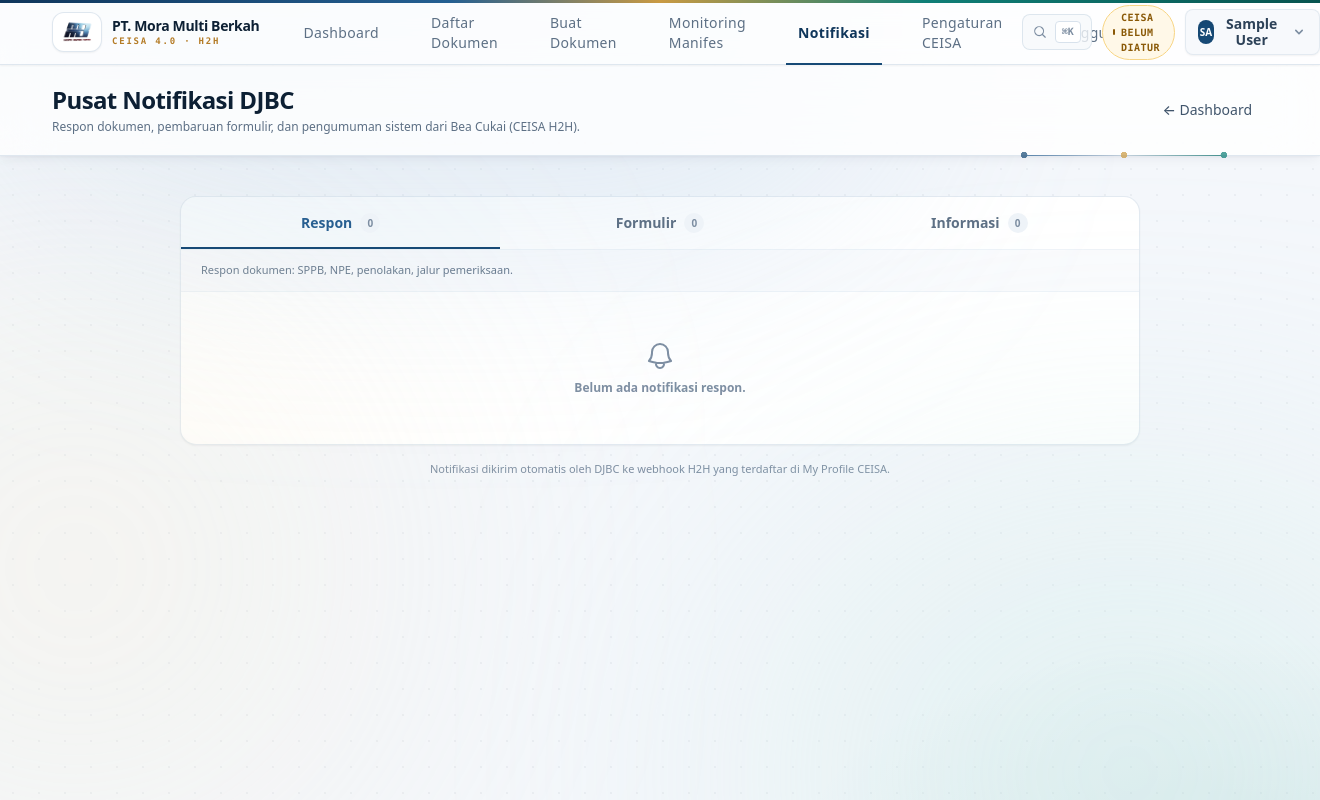
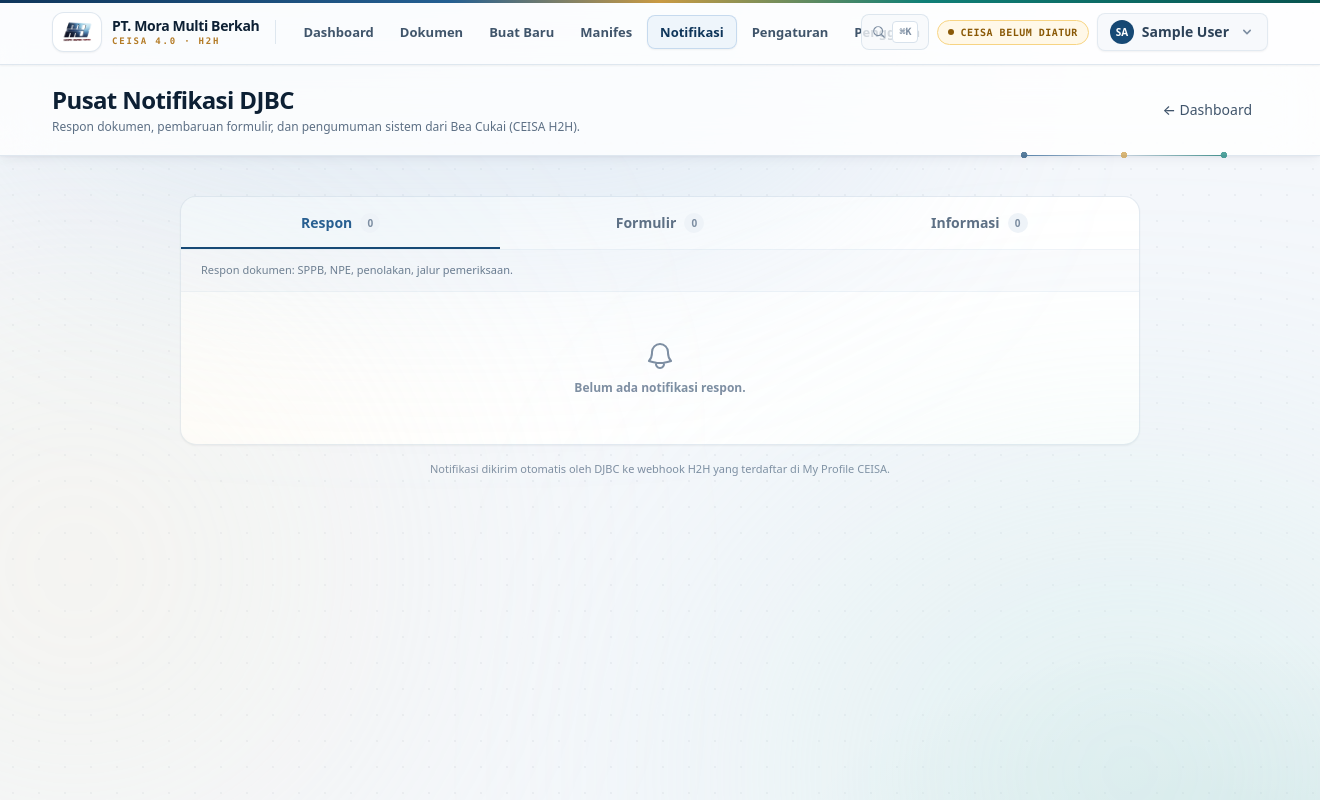
Before and after one commit to irwanbc79/ceisa, a Laravel app: page /notifikasi in a window 1320 px wide. Run offline with Laravel 12, Linux system fonts and the light colour scheme; the visitor is signed in with stand-in values (Sample User, id 1); data that the repository does not hold is empty; style sheets or scripts are compiled from the project's sources; some web fonts are replaced.

Commit message:
fix(ui): clean single-line pill navbar layout without overlap

```diff
--- a/resources/views/components/nav-link.blade.php
+++ b/resources/views/components/nav-link.blade.php
@@ -2,8 +2,8 @@
 
 @php
 $classes = ($active ?? false)
-            ? 'inline-flex items-center px-3 pt-1 border-b-2 border-indigo-600 text-sm font-bold leading-5 text-indigo-700 focus:outline-none transition duration-150 ease-in-out tracking-wide'
-            : 'inline-flex items-center px-3 pt-1 border-b-2 border-transparent text-sm font-medium leading-5 text-slate-500 hover:text-slate-800 hover:border-slate-300 focus:outline-none transition duration-150 ease-in-out tracking-wide';
+            ? 'inline-flex items-center whitespace-nowrap px-3 py-1.5 rounded-lg bg-indigo-50/90 text-indigo-700 border border-indigo-200/70 text-[13px] font-bold leading-5 shadow-sm focus:outline-none transition duration-150 ease-in-out'
+            : 'inline-flex items-center whitespace-nowrap px-2.5 py-1.5 rounded-lg border border-transparent text-[13px] font-semibold leading-5 text-slate-600 hover:text-slate-900 hover:bg-slate-100/80 focus:outline-none transition duration-150 ease-in-out';
 @endphp
 
 <a {{ $attributes->merge(['class' => $classes]) }}>
--- a/resources/views/layouts/navigation.blade.php
+++ b/resources/views/layouts/navigation.blade.php
@@ -1,40 +1,42 @@
 <nav x-data="{ open: false }" class="bg-panel/85 backdrop-blur-md border-b border-slate-200/80 sticky top-0 z-50 shadow-sm transition-all duration-300">
     <!-- Primary Navigation Menu -->
     <div class="max-w-7xl mx-auto px-4 sm:px-6 lg:px-8">
-        <div class="flex justify-between h-16">
-            <div class="flex">
+        <div class="flex items-center justify-between gap-4 h-16">
+            <div class="flex items-center gap-4 min-w-0">
                 <!-- Logo & Header Title -->
                 <div class="shrink-0 flex items-center">
                     <a href="{{ route('dashboard') }}" class="inline-flex items-center gap-2.5 group">
                         <span class="h-10 px-1.5 inline-flex items-center justify-center rounded-xl bg-white border border-slate-200/80 shadow-sm group-hover:border-gold-300/60 transition-colors">
                             <x-application-logo class="block h-7 w-auto" />
                         </span>
-                        <div class="hidden sm:block leading-tight">
+                        <div class="hidden sm:block leading-tight whitespace-nowrap">
                             <span class="block text-sm font-extrabold tracking-tight text-slate-900">PT. Mora Multi Berkah</span>
                             <span class="block text-[9px] font-mono font-semibold uppercase tracking-[0.2em] text-gold-500">CEISA 4.0 · H2H</span>
                         </div>
                     </a>
                 </div>
 
+                <div class="hidden xl:block h-6 w-px bg-slate-200/80 shrink-0" aria-hidden="true"></div>
+
                 <!-- Navigation Links -->
-                <div class="hidden space-x-7 xl:-my-px xl:ms-8 xl:flex">
+                <div class="hidden xl:flex xl:items-center xl:gap-1">
                     <x-nav-link :href="route('dashboard')" :active="request()->routeIs('dashboard')">
                         {{ __('Dashboard') }}
                     </x-nav-link>
                     <x-nav-link :href="route('documents.index')" :active="request()->routeIs('documents.index')">
-                        {{ __('Daftar Dokumen') }}
+                        {{ __('Dokumen') }}
                     </x-nav-link>
                     <x-nav-link :href="route('documents.create')" :active="request()->routeIs('documents.create')">
-                        {{ __('Buat Dokumen') }}
+                        {{ __('Buat Baru') }}
                     </x-nav-link>
                     <x-nav-link :href="route('manifests.index')" :active="request()->routeIs('manifests.*')">
-                        {{ __('Monitoring Manifes') }}
+                        {{ __('Manifes') }}
                     </x-nav-link>
                     <x-nav-link :href="route('notifications.index')" :active="request()->routeIs('notifications.index')">
                         {{ __('Notifikasi') }}
                     </x-nav-link>
                     <x-nav-link :href="route('settings.ceisa.edit')" :active="request()->routeIs('settings.ceisa.*')">
-                        {{ __('Pengaturan CEISA') }}
+                        {{ __('Pengaturan') }}
                     </x-nav-link>
                     @if (Auth::user()->isAdmin())
                         <x-nav-link :href="route('users.index')" :active="request()->routeIs('users.*')">
@@ -54,30 +56,29 @@
                     default => ['label' => 'CUSTOM', 'cls' => 'bg-indigo-50 text-indigo-300 border-indigo-200'],
                 };
             @endphp
-            <div class="hidden xl:flex xl:items-center xl:gap-2.5 xl:ms-5">
+            <div class="hidden xl:flex xl:items-center xl:gap-2 shrink-0">
                 <button type="button"
                         @click="$dispatch('open-command-palette')"
                         title="Cari cepat dokumen & menu (⌘K / Ctrl+K)"
-                        class="inline-flex items-center gap-2 px-2.5 py-1.5 rounded-lg border border-slate-200/80 bg-slate-50/80 hover:bg-slate-100 text-xs text-slate-500 hover:text-slate-800 transition-colors">
+                        class="inline-flex items-center gap-1.5 px-2.5 py-1.5 rounded-lg border border-slate-200/80 bg-slate-50/80 hover:bg-slate-100 text-xs text-slate-500 hover:text-slate-800 transition-colors shrink-0">
                     <svg class="h-3.5 w-3.5 text-slate-400" fill="none" viewBox="0 0 24 24" stroke-width="2" stroke="currentColor"><path stroke-linecap="round" stroke-linejoin="round" d="m21 21-5.197-5.197m0 0A7.5 7.5 0 1 0 5.196 15.803m10.607.197a7.5 7.5 0 0 1-10.607 0" /></svg>
-                    <span class="hidden 2xl:inline font-medium">Cari...</span>
                     <kbd class="rounded bg-white px-1.5 py-0.5 font-mono text-[10px] font-semibold text-slate-400 border border-slate-200">⌘K</kbd>
                 </button>
 
                 <a href="{{ route('settings.ceisa.edit') }}"
                    title="Environment Gateway CEISA Aktif"
-                   class="inline-flex items-center gap-1.5 px-2.5 py-1 rounded-full border text-[10px] font-mono font-bold tracking-wider {{ $navEnv['cls'] }}">
+                   class="inline-flex items-center gap-1.5 px-2.5 py-1 rounded-full border text-[10px] font-mono font-bold tracking-wider whitespace-nowrap shrink-0 {{ $navEnv['cls'] }}">
                     <span class="h-1.5 w-1.5 rounded-full bg-current"></span>
                     {{ $navEnv['label'] }}
                 </a>
 
                 <x-dropdown align="right" width="48">
                     <x-slot name="trigger">
-                        <button class="inline-flex items-center gap-2 px-3 py-1.5 border border-slate-200/60 text-sm leading-4 font-semibold rounded-lg text-slate-700 bg-slate-50 hover:bg-slate-100/80 hover:text-slate-900 focus:outline-none focus:ring-2 focus:ring-indigo-500/20 transition ease-in-out duration-150 shadow-sm">
-                            <div class="h-6 w-6 rounded-full bg-indigo-600 text-white flex items-center justify-center font-bold text-[10px] uppercase shadow-inner">
+                        <button class="inline-flex items-center gap-2 px-3 py-1.5 border border-slate-200/60 text-sm leading-4 font-semibold rounded-lg text-slate-700 bg-slate-50 hover:bg-slate-100/80 hover:text-slate-900 focus:outline-none focus:ring-2 focus:ring-indigo-500/20 transition ease-in-out duration-150 shadow-sm whitespace-nowrap">
+                            <div class="h-6 w-6 rounded-full bg-indigo-600 text-white flex items-center justify-center font-bold text-[10px] uppercase shadow-inner shrink-0">
                                 {{ substr(Auth::user()->name, 0, 2) }}
                             </div>
-                            <div>{{ Auth::user()->name }}</div>
+                            <span class="whitespace-nowrap">{{ Auth::user()->name }}</span>
 
                             <div class="ms-0.5">
                                 <svg class="fill-current h-4 w-4 text-slate-400" xmlns="http://www.w3.org/2000/svg" viewBox="0 0 20 20">
```
Also changed, not shown: 3 other files.
